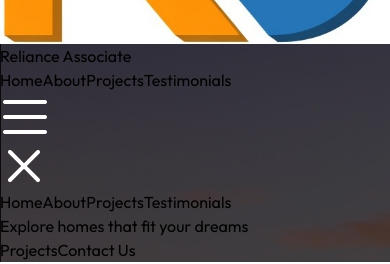
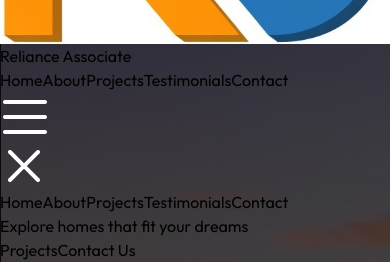
Before and after one commit to danishwaqad/Reliance-associate, a React (Vite) app: page / in a window 390 px wide. Both pictures are taken after a click on the picture 25 px from the left and 374 px from the top of the page. Shown: the part 258-522 px from the top of the page. Built offline with nearby package versions, Linux system fonts and the light colour scheme.

Commit message:
mobile screen fixing

```diff
--- a/src/components/About.jsx
+++ b/src/components/About.jsx
@@ -9,7 +9,7 @@ const About = () => {
     transition={{duration: 1.5}}
     whileInView={{opacity: 1, x:0}}
     viewport={{once: true, amount: 0.5}}
-    className='flex flex-col items-center justify-center container mx-auto p-14 md:px-20 lg:pd-32 w-full overflow-hidden' id='About'>
+    className='flex flex-col items-center justify-center container mx-auto px-6 pt-8 pb-5 md:px-12 md:pt-10 md:pb-6 lg:px-16 w-full overflow-hidden bg-white text-slate-900 rounded-2xl' id='About'>
         <h1 className='text-2xl sm:text-4xl font-bold mb-2'>About <span className='underline underline-offset-4 decoration-1 under font-light'>Reliance Associate</span></h1>
         <p className='text-gray-500 max-w-2xl text-center mb-8 text-sm md:text-base'>
           Reliance Associate is a multidisciplinary firm providing real estate, construction, tax, financial and IT‑enabled
--- a/src/components/Contact.jsx
+++ b/src/components/Contact.jsx
@@ -10,7 +10,7 @@ const Contact = () => {
       transition={{duration: 1}}
       whileInView={{opacity: 1, x:0}}
       viewport={{once: true,amount: 0.5}}
-      className="text-center p-6 py-20 lg:px-32 w-full overflow-hidden"
+      className="text-center p-6 py-20 lg:px-32 w-full overflow-hidden bg-white text-slate-900 rounded-2xl"
       id="Contact"
     >
       <h1 className="text-2xl sm:text-4xl font-bold mb-2 text-center">
--- a/src/components/Navbar.jsx
+++ b/src/components/Navbar.jsx
@@ -25,7 +25,7 @@ const Navbar = () => {
             alt="Reliance Associate logo"
             className="h-10 sm:h-12 w-auto object-contain drop-shadow-md"
           />
-          <span className="hidden sm:inline-block text-lg sm:text-xl font-semibold tracking-wide text-white drop-shadow-md">
+          <span className="inline-block text-sm sm:text-xl font-semibold tracking-wide text-white drop-shadow-md">
             Reliance Associate
           </span>
         </div>
@@ -44,6 +44,9 @@ const Navbar = () => {
             className="cursor-pointer hover:text-emerald-300"
           >
             Testimonials
+          </a>
+          <a href="#Contact" className="cursor-pointer hover:text-emerald-300">
+            Contact
           </a>
         </ul>
         {/* Auth / Sign up button (disabled – no backend yet)
@@ -100,6 +103,13 @@ const Navbar = () => {
             >
               Testimonials
             </a>
+            <a
+              href="#Contact"
+              onClick={() => setDisplayMobileMenu(!displayMobileMenu)}
+              className="px-5 py-3 rounded-full text-white hover:bg-emerald-200 hover:text-emerald-900 transition-all"
+            >
+              Contact
+            </a>
           </ul>
         </div>
       )}
--- a/src/components/Projects.jsx
+++ b/src/components/Projects.jsx
@@ -36,7 +36,7 @@ const Projects = () => {
     transition={{duration: 1.5}}
     whileInView={{opacity: 1, x:0}}
     viewport={{once: true,amount: 0.5}}
-    className='container mx-auto py-4 pt-16 px-6 md:px-20 lg:px-24 my-12 w-full overflow-hidden' id='Projects'>
+    className='container mx-auto px-6 py-6 md:px-12 md:py-8 lg:px-16 mt-1 mb-10 w-full overflow-hidden bg-white text-slate-900 rounded-2xl' id='Projects'>
       <h1 className='text-2xl sm:text-4xl font-bold mb-2 text-center'>
         Projects <span className='underline underline-offset-4 decoration-1 font-light'>Completed</span>
       </h1>
```
